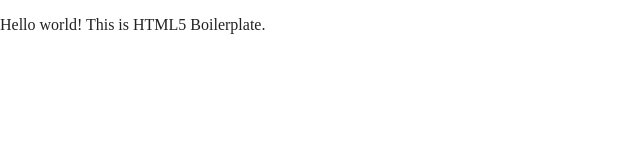
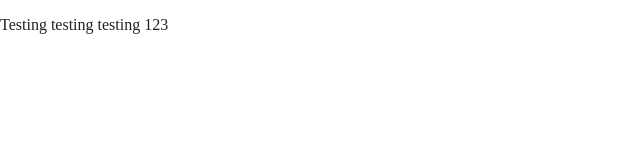
Before and after one commit to irfanfiriezky/Craniummockup, a website built with Parcel: page index.html in a window 1280 px wide. Shown: the whole page, without its empty margins (0-640 px from the left). Built offline with nearby package versions, Linux system fonts and the light colour scheme.

Commit message:
test commit

```diff
--- a/index.html
+++ b/index.html
@@ -25,7 +25,7 @@
 <body>
 
   <!-- Add your site or application content here -->
-  <p>Hello world! This is HTML5 Boilerplate.</p>
+  <p>Testing testing testing 123</p>
   <script src="js/vendor/modernizr-3.11.2.min.js"></script>
   <script src="js/plugins.js"></script>
   <script src="js/main.js"></script>
```
